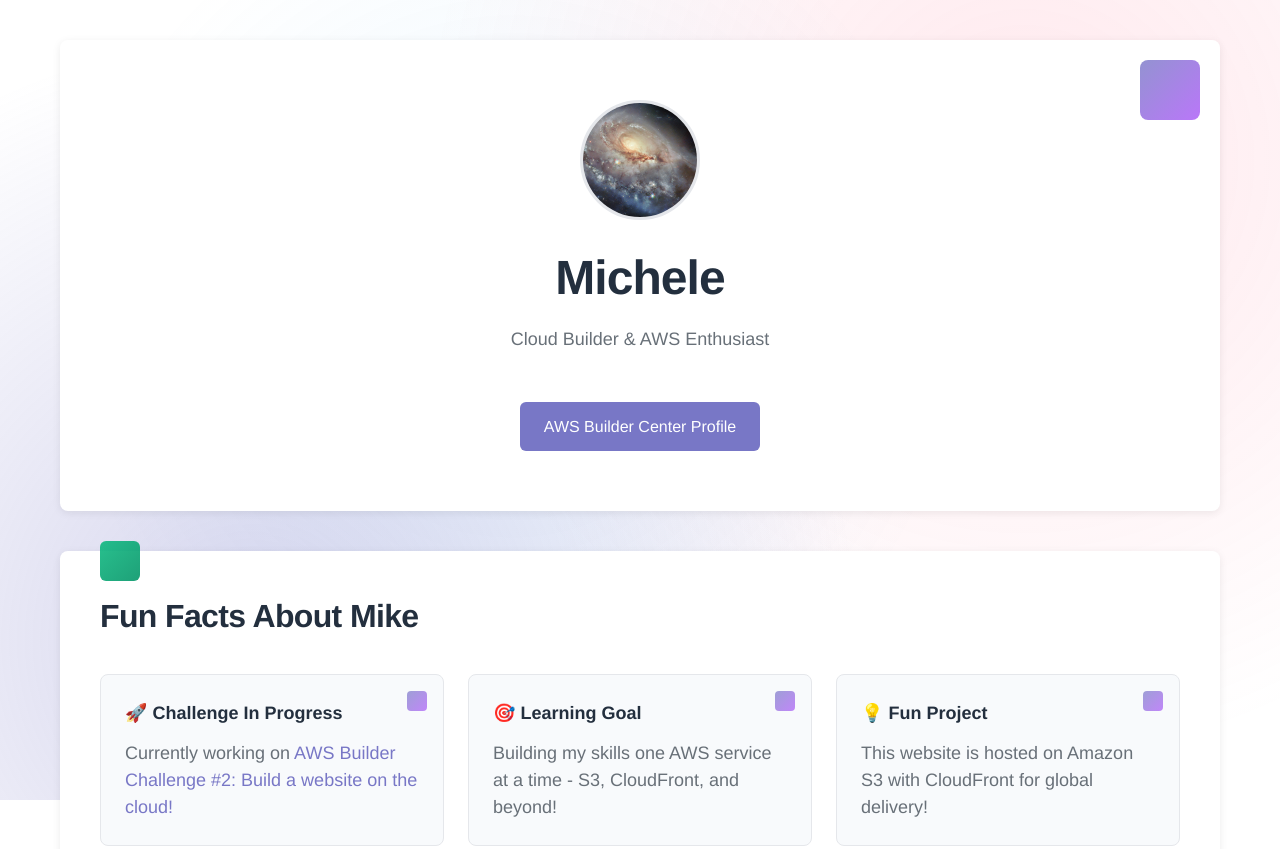
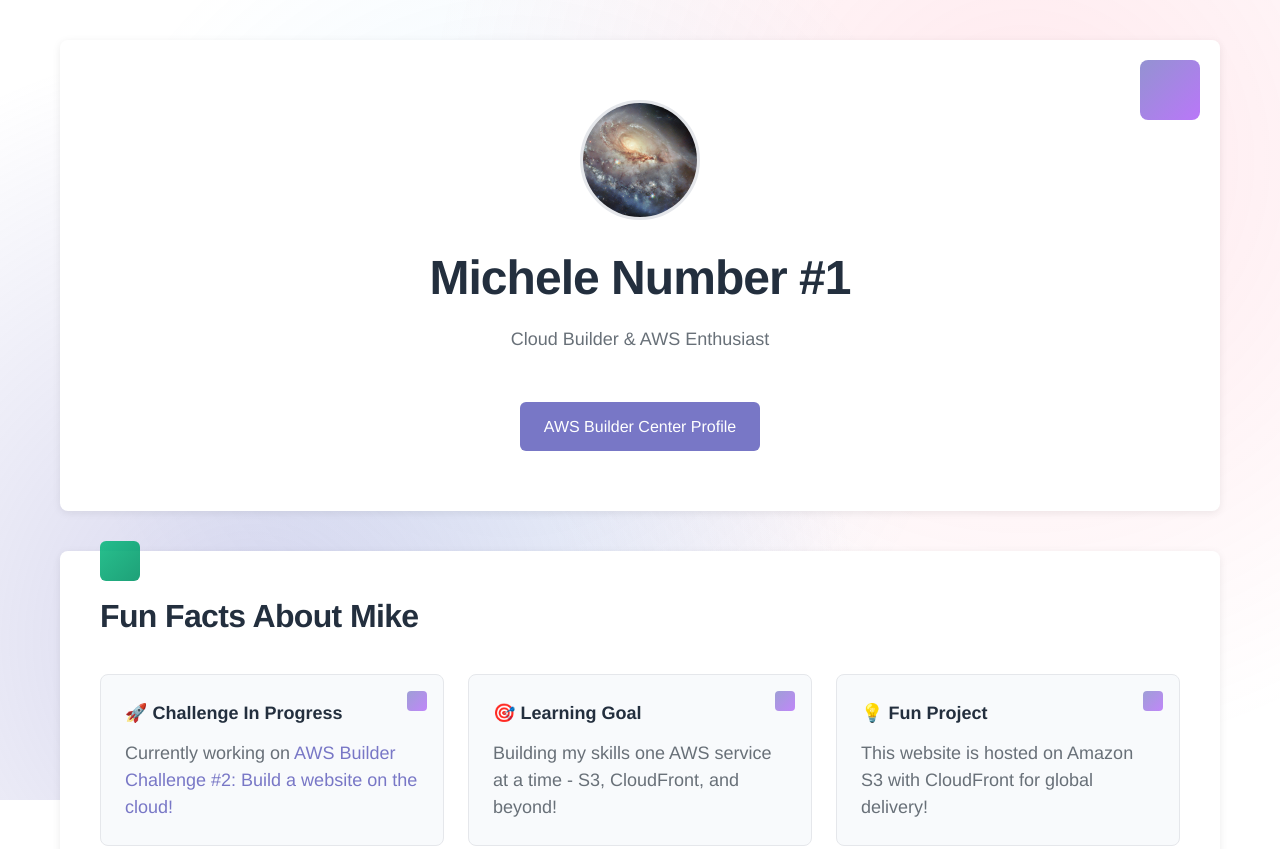
Before and after one commit to zuzzurello/my-builder-challenge-website, a plain HTML site: page index.html in a window 1280 px wide. Shown: the top 849 px of the page. Drawn offline with Linux system fonts and the light colour scheme.

Commit message:
Update index.html

```diff
--- a/index.html
+++ b/index.html
@@ -10,7 +10,7 @@
     <main>
         <section class="hero">
             <img src="images/galaxy.jpg" alt="Michele" class="profile-photo">
-            <h1>Michele</h1>
+            <h1>Michele Number #1</h1>
             <p class="tagline">Cloud Builder & AWS Enthusiast</p>
             <a href="https://builder.aws.com/community/@mike1977" target="_blank" class="aws-link">AWS Builder Center Profile</a>
         </section>
```
